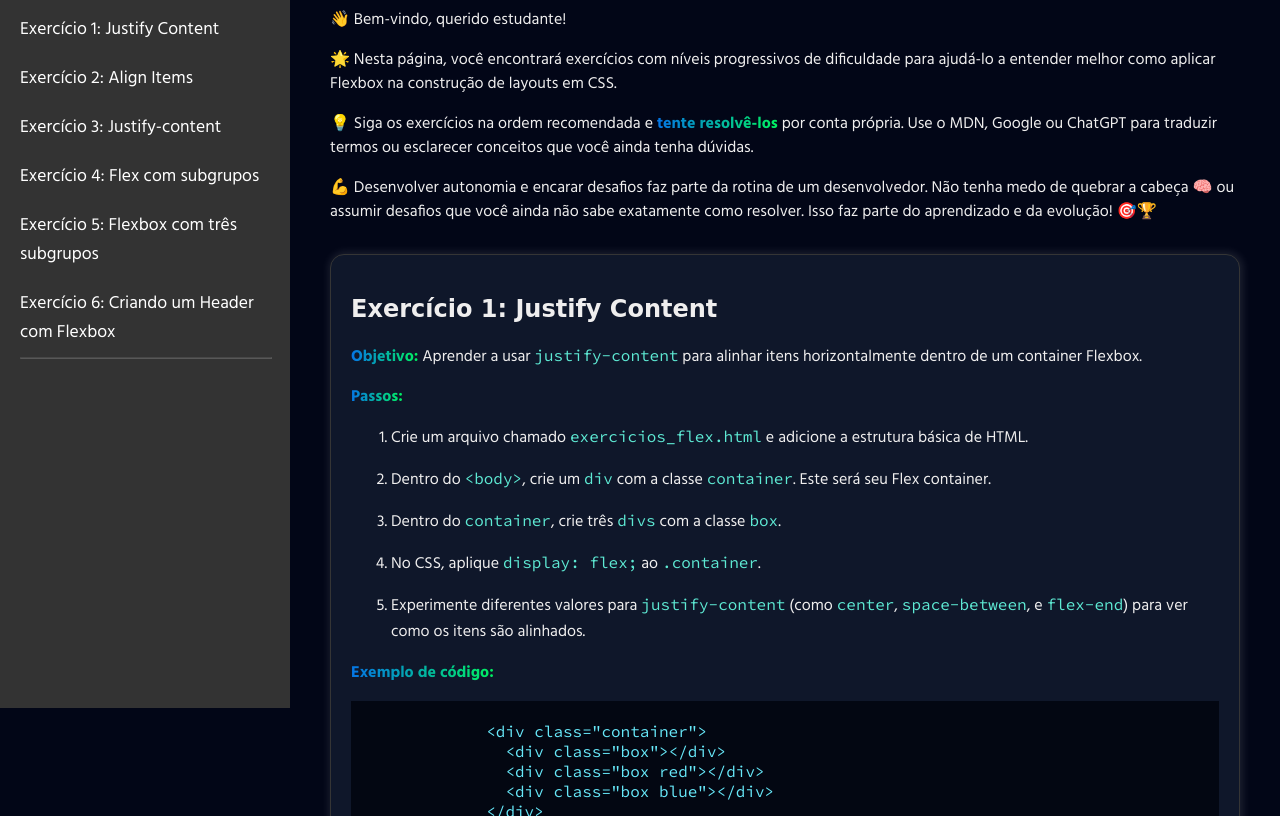
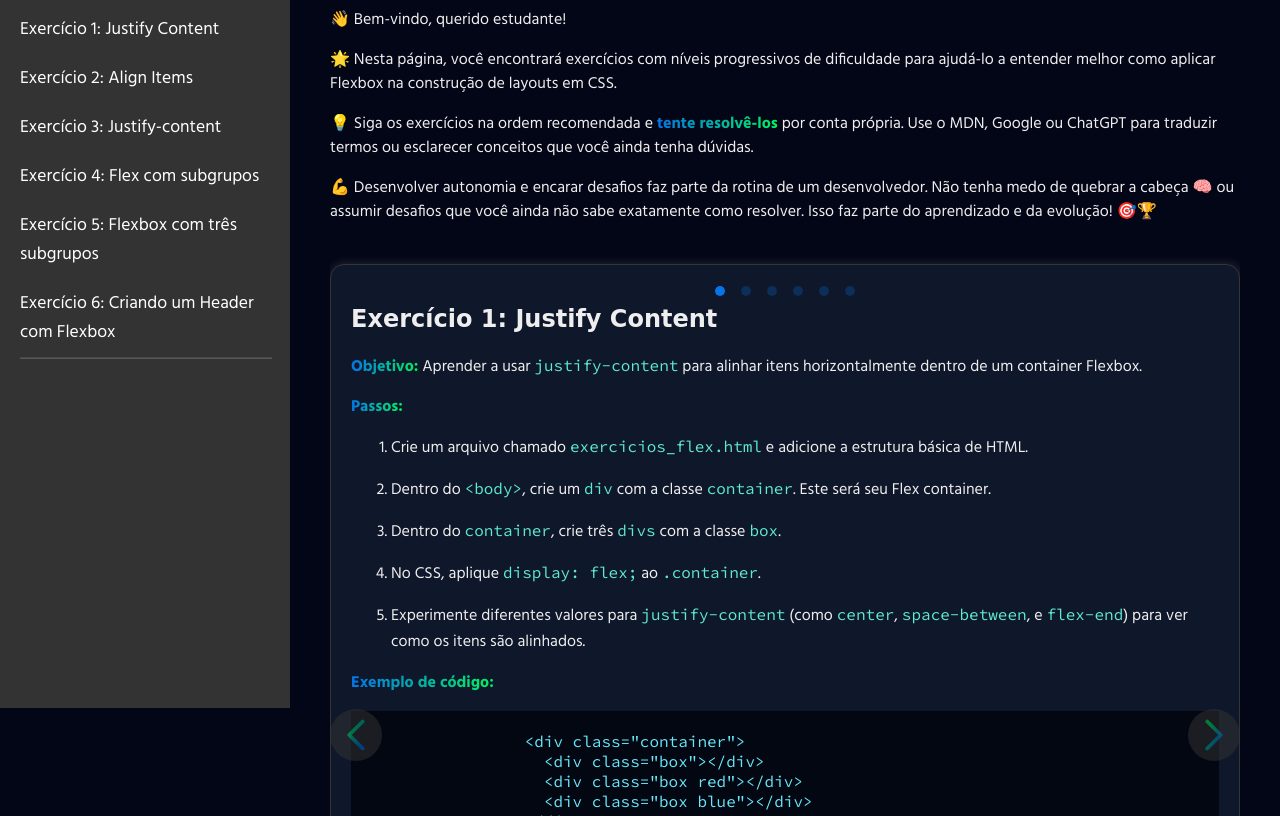
Before and after one commit to seriouslyvictor/Learn-Flex, a plain HTML site: page index.html in a window 1280 px wide. Shown: the part 132-948 px from the top of the page. Drawn offline with Linux system fonts and the light colour scheme; a web font is replaced by a local one.

Commit message:
Transformado exercicios em Carrossel para ocupar menos espaço na página

```diff
--- a/Flickity/flickity.css
+++ b/Flickity/flickity.css
@@ -6,7 +6,9 @@ https://flickity.metafizzy.co
   position: relative;
 }
 
-.flickity-enabled:focus { outline: none; }
+.flickity-enabled:focus {
+  outline: none;
+}
 
 .flickity-viewport {
   overflow: hidden;
@@ -25,9 +27,9 @@ https://flickity.metafizzy.co
 .flickity-enabled.is-draggable {
   -webkit-tap-highlight-color: transparent;
   -webkit-user-select: none;
-     -moz-user-select: none;
-      -ms-user-select: none;
-          user-select: none;
+  -moz-user-select: none;
+  -ms-user-select: none;
+  user-select: none;
 }
 
 .flickity-enabled.is-draggable .flickity-viewport {
@@ -86,13 +88,20 @@ https://flickity.metafizzy.co
   transform: translateY(-50%);
 }
 
-.flickity-prev-next-button.previous { left: 10px; }
-.flickity-prev-next-button.next { right: 10px; }
+.flickity-prev-next-button.previous {
+  left: 10px;
+}
+
+.flickity-prev-next-button.next {
+  right: 10px;
+}
+
 /* right to left */
 .flickity-rtl .flickity-prev-next-button.previous {
   left: auto;
   right: 10px;
 }
+
 .flickity-rtl .flickity-prev-next-button.next {
   right: auto;
   left: 10px;
@@ -111,7 +120,7 @@ https://flickity.metafizzy.co
 .flickity-page-dots {
   position: absolute;
   width: 100%;
-  bottom: -25px;
+  top: 50px;
   padding: 0;
   margin: 0;
   list-style: none;
@@ -119,7 +128,9 @@ https://flickity.metafizzy.co
   line-height: 1;
 }
 
-.flickity-rtl .flickity-page-dots { direction: rtl; }
+.flickity-rtl .flickity-page-dots {
+  direction: rtl;
+}
 
 .flickity-page-dots .dot {
   display: inline-block;
--- a/index.html
+++ b/index.html
@@ -5,6 +5,8 @@
     <meta charset="UTF-8">
     <meta name="viewport" content="width=device-width, initial-scale=1.0">
     <title>Exercícios Flexbox</title>
+    <link rel="stylesheet" href="Flickity/flickity.css">
+    <script src="Flickity/flickity.pkgd.min.js" defer></script>
     <link rel="stylesheet" href="style.css">
     <script src="script.js" defer></script>
 </head>
@@ -20,25 +22,32 @@
         <section>
             <h1 id="intro">Então você quer aprender Flexbox? 🚀</h1>
             <p>👋 Bem-vindo, querido estudante!</p>
-            <p>🌟 Nesta página, você encontrará exercícios com níveis progressivos de dificuldade para ajudá-lo a entender
+            <p>🌟 Nesta página, você encontrará exercícios com níveis progressivos de dificuldade para ajudá-lo a
+                entender
                 melhor como aplicar Flexbox na construção de layouts em CSS.</p>
-            <p>💡 Siga os exercícios na ordem recomendada e <strong>tente resolvê-los</strong> por conta própria. Use o MDN,
+            <p>💡 Siga os exercícios na ordem recomendada e <strong>tente resolvê-los</strong> por conta própria. Use o
+                MDN,
                 Google ou ChatGPT para traduzir termos ou esclarecer conceitos que você ainda tenha dúvidas.</p>
             <p>💪 Desenvolver autonomia e encarar desafios faz parte da rotina de um desenvolvedor. Não tenha medo de
-                quebrar a cabeça 🧠 ou assumir desafios que você ainda não sabe exatamente como resolver. Isso faz parte do
+                quebrar a cabeça 🧠 ou assumir desafios que você ainda não sabe exatamente como resolver. Isso faz parte
+                do
                 aprendizado e da evolução! 🎯🏆</p>
-            <!-- Exercise 1 -->
+            <div class="slider">
                 <article id="ex1" class="exercise">
                     <h2 class="ex--title">Exercício 1: Justify Content</h2>
                     <p><strong>Objetivo:</strong> Aprender a usar <code>justify-content</code> para alinhar itens
                         horizontalmente dentro de um container Flexbox.</p>
                     <p><strong>Passos:</strong></p>
                     <ol>
-                    <li>Crie um arquivo chamado <code>exercicios_flex.html</code> e adicione a estrutura básica de HTML.
+                        <li>Crie um arquivo chamado <code>exercicios_flex.html</code> e adicione a estrutura básica de
+                            HTML.
                         </li>
-                    <li>Dentro do <code>&lt;body&gt;</code>, crie um <code>div</code> com a classe <code>container</code>.
-                        Este será seu Flex container.</li>
-                    <li>Dentro do <code>container</code>, crie três <code>divs</code> com a classe <code>box</code>.</li>
+                        <li>Dentro do <code>&lt;body&gt;</code>, crie um <code>div</code> com a classe
+                            <code>container</code>.
+                            Este será seu Flex container.
+                        </li>
+                        <li>Dentro do <code>container</code>, crie três <code>divs</code> com a classe <code>box</code>.
+                        </li>
                         <li>No CSS, aplique <code>display: flex;</code> ao <code>.container</code>.</li>
                         <li>Experimente diferentes valores para <code>justify-content</code> (como <code>center</code>,
                             <code>space-between</code>, e <code>flex-end</code>) para ver como os itens são alinhados.
@@ -58,21 +67,25 @@
                         <div class="box blue"></div>
                     </div>
                 </article>
-            <!-- Exercise 2 -->
                 <article id="ex2" class="exercise">
                     <h2 class="ex--title">Exercício 2: Align Items</h2>
-                <p><strong>Objetivo:</strong> Aprender a usar <code>align-items</code> para alinhar os itens verticalmente
+                    <p><strong>Objetivo:</strong> Aprender a usar <code>align-items</code> para alinhar os itens
+                        verticalmente
                         dentro de um container Flexbox.</p>
                     <p><strong>Passos:</strong></p>
                     <ol>
                         <li>Crie um outro container chamado <code>container-2</code>.</li>
-                    <li>Repita os passos do Exercício 1, mas desta vez use a propriedade <code>align-items</code> para
+                        <li>Repita os passos do Exercício 1, mas desta vez use a propriedade <code>align-items</code>
+                            para
                             alinhar os itens verticalmente.</li>
                         <li>Aplique <code>height</code> à <code>container2</code> para que o efeito seja visível (ex:
                             <code>height: 200px;</code>).
                         </li>
-                    <li>Experimente valores como <code>flex-start</code>, <code>center</code>, e <code>flex-end</code> para
-                        ver as mudanças no alinhamento.</li>
+                        <li>Experimente valores como <code>flex-start</code>, <code>center</code>, e
+                            <code>flex-end</code>
+                            para
+                            ver as mudanças no alinhamento.
+                        </li>
                     </ol>
                     <p><strong>Exemplo de código:</strong></p>
                     <pre>
@@ -88,7 +101,6 @@
                         <div class="box blue"></div>
                     </div>
                 </article>
-            <!-- Ecercicio 3 -->
                 <article id="ex3" class="exercise">
                     <h2 class="ex--title">Exercício 3: Justify-content</h2>
                     <p><strong>Objetivo:</strong> Aprender a usar <code>justify-content</code> para separar os itens
@@ -97,7 +109,8 @@
                     <p><strong>Passos:</strong></p>
                     <ol>
                         <li>Crie um container chamado <code>container-3</code>.</li>
-                    <li>Repita os passos do Exercício 1, usa novamente a propriedade <code>justify-content</code> para
+                        <li>Repita os passos do Exercício 1, usa novamente a propriedade <code>justify-content</code>
+                            para
                             espaçar os itens horizontalmente.</li>
                         <li>Experimente valores como <code>space-between</code>, <code>space-around</code>, e
                             <code>space-evenly</code> para
@@ -128,8 +141,10 @@
                         <li>Dentro deste container, crie dois sub-containers chamados <code>grupo</code> usando
                             <code>&lt;div&gt;</code>. Esses serão os grupos de caixas.
                         </li>
-                    <li>Cada sub-container <code>grupo</code> deve conter 2 caixas, totalizando 4 caixas no final.</li>
-                    <li>No CSS, aplique <code>display: flex;</code> ao <code>.container-4</code> e também aos sub-containers
+                        <li>Cada sub-container <code>grupo</code> deve conter 2 caixas, totalizando 4 caixas no final.
+                        </li>
+                        <li>No CSS, aplique <code>display: flex;</code> ao <code>.container-4</code> e também aos
+                            sub-containers
                             experimente valores para
                             <code>justify-content</code>, como <code>space-between</code>, <code>space-around</code> e
                             <code>space-evenly</code>, para observar como os grupos são separados e alinhados.
@@ -149,7 +164,8 @@
                   &lt;/div&gt;
                 &lt;/div&gt;
                     </pre>
-                <p><strong>Visualização:</strong> O layout final terá dois grupos de caixas separados horizontalmente de
+                    <p><strong>Visualização:</strong> O layout final terá dois grupos de caixas separados
+                        horizontalmente de
                         acordo com o valor de <code>justify-content</code> aplicado.</p>
                     <div class="output" style="justify-content: space-between; height: auto;">
                         <div class="grupo" style="display: flex;">
@@ -164,7 +180,8 @@
                 </article>
                 <article id="ex5" class="exercise">
                     <h2 class="ex--title">Exercício 5: Flexbox com três subgrupos</h2>
-                <p><strong>Objetivo:</strong> Reforçar o uso do Flexbox criando um layout com dois grupos de caixas nas
+                    <p><strong>Objetivo:</strong> Reforçar o uso do Flexbox criando um layout com dois grupos de caixas
+                        nas
                         extremidades e três caixas agrupadas no centro, utilizando propriedades de alinhamento.</p>
                     <p><strong>Passos:</strong></p>
                     <ol>
@@ -173,10 +190,14 @@
                             <code>lado-esquerdo</code> e <code>lado-direito</code>, e um sub-container central chamado
                             <code>centro</code>.
                         </li>
-                    <li>Coloque uma caixa dentro de <code>lado-esquerdo</code> e <code>lado-direito</code> e três caixas
+                        <li>Coloque uma caixa dentro de <code>lado-esquerdo</code> e <code>lado-direito</code> e três
+                            caixas
                             dentro de <code>centro</code>.</li>
-                    <li>No CSS, aplique <code>display: flex;</code> ao <code>container-5</code> e ajuste as propriedades de
-                        <code>justify-content</code> e <code>align-items</code> para alinhar os elementos corretamente.
+                        <li>No CSS, aplique <code>display: flex;</code> ao <code>container-5</code> e ajuste as
+                            propriedades
+                            de
+                            <code>justify-content</code> e <code>align-items</code> para alinhar os elementos
+                            corretamente.
                         </li>
                     </ol>
                     <p><strong>Exemplo de código:</strong></p>
@@ -197,8 +218,11 @@
                   &lt;/div&gt;
                 &lt;/div&gt;
                     </pre>
-                <p><strong>Visualização:</strong> O layout resultante terá dois grupos de caixas (lado esquerdo e lado
-                    direito) e um grupo central com três caixas, todos alinhados conforme as propriedades de Flexbox.</p>
+                    <p><strong>Visualização:</strong> O layout resultante terá dois grupos de caixas (lado esquerdo e
+                        lado
+                        direito) e um grupo central com três caixas, todos alinhados conforme as propriedades de
+                        Flexbox.
+                    </p>
                     <div class="output" style="justify-content: space-between; align-items: center;">
                         <div class="lado-esquerdo">
                             <div class="box red"></div>
@@ -215,18 +239,25 @@
                 </article>
                 <article id="ex6" class="exercise">
                     <h2 class="ex--title">Exercício 6: Criando um Header com Flexbox</h2>
-                <p><strong>Objetivo:</strong> Criar um layout de cabeçalho típico de um site utilizando Flexbox, com uma
+                    <p><strong>Objetivo:</strong> Criar um layout de cabeçalho típico de um site utilizando Flexbox, com
+                        uma
                         logo à esquerda, itens de navegação ao centro e botões à direita.</p>
                     <p><strong>Passos:</strong></p>
                     <ol>
                         <li>Crie um container chamado <code>header</code> que será o flex container principal.</li>
-                    <li>Adicione um elemento para a logo (use um <code>&lt;div&gt;</code> ou <code>&lt;img&gt;</code>).</li>
-                    <li>Crie um sub-container chamado <code>nav</code> dentro do header e adicione três links de navegação.
+                        <li>Adicione um elemento para a logo (use um <code>&lt;div&gt;</code> ou
+                            <code>&lt;img&gt;</code>).
+                        </li>
+                        <li>Crie um sub-container chamado <code>nav</code> dentro do header e adicione três links de
+                            navegação.
                         </li>
                         <li>Adicione um segundo sub-container para os botões à direita do cabeçalho.</li>
-                    <li>No CSS, aplique <code>display: flex;</code> ao <code>header</code> e ajuste as propriedades de
-                        <code>justify-content</code> e <code>align-items</code> para criar um layout responsivo e bem
-                        alinhado.</li>
+                        <li>No CSS, aplique <code>display: flex;</code> ao <code>header</code> e ajuste as propriedades
+                            de
+                            <code>justify-content</code> e <code>align-items</code> para criar um layout responsivo e
+                            bem
+                            alinhado.
+                        </li>
                     </ol>
                     <p><strong>Exemplo de código:</strong></p>
                     <pre>
@@ -246,7 +277,8 @@
                 &lt;/header&gt;
                     </pre>
                     <p><strong>Visualização:</strong> O layout final deve ter a logo à esquerda, os itens de navegação
-                    centralizados e os botões alinhados à direita, todos organizados de forma clara e responsiva.</p>
+                        centralizados e os botões alinhados à direita, todos organizados de forma clara e responsiva.
+                    </p>
                     <div class="output" style="display: flex; justify-content: space-between; align-items: center;">
                         <div class="logo">Logo</div>
                         <nav class="nav">
@@ -260,11 +292,23 @@
                         </div>
                     </div>
                 </article>
+                <button class="slider--button prev-button">
+                    <img src="Assets/SVG/arrow-left.svg" alt="Ir para esquerda">
+                </button>
+                <!-- Custom Next Button with SVG -->
+                <button class="slider--button next-button">
+                    <img src="Assets/SVG/arrow-right.svg" alt="Ir para direita">
+                </button>
+            </div>
         </section>
         <section id="flex">
             <h2 class="topic--title"> Flex Direction</h2>
-            <p>Agora nós vamos praticar layouts em <strong>colunas</strong> usando <code>flex-direction: column;</code></p>
-            <p>Lembre-se que quando mudamos a direção do Flex, os eixos x e y também mudam de direção, de modo que o <code>justify-content</code> passa a afetar os itens <strong>verticalmente</strong> e o <code>align-items</code> passa a afetar os itens <strong>horizontalmente</strong>.</p>
+            <p>Agora nós vamos praticar layouts em <strong>colunas</strong> usando <code>flex-direction: column;</code>
+            </p>
+            <p>Lembre-se que quando mudamos a direção do Flex, os eixos x e y também mudam de direção, de modo que o
+                <code>justify-content</code> passa a afetar os itens <strong>verticalmente</strong> e o
+                <code>align-items</code> passa a afetar os itens <strong>horizontalmente</strong>.
+            </p>
         </section>
 
 
--- a/script.js
+++ b/script.js
@@ -1,7 +1,7 @@
 const allExercises = document.querySelectorAll('.ex--title');
 const adicionarDivisor = function (el) {
     console.log(el)
-    let section =  el.closest("section");
+    let section = el.closest("section");
     let article = el.closest("article")
     let lastArticle = section.querySelector(`article:last-child`)
     if (article === lastArticle) {
@@ -28,5 +28,26 @@ const gerarNavBar = function (array) {
     });
 }
 
+const iniciarSliders = function () {
+    const slider1 = document.querySelector(".slider");
+    const params = {
+        cellAlign: 'left',
+        contain: true,
+        prevNextButtons: false,
+        cellSelector: 'article'
+    }
+    const flicky1 = new Flickity(slider1, params)
+    const prevButton = document.querySelector('.prev-button');
+    const nextButton = document.querySelector('.next-button');
+    prevButton.addEventListener('click', function () {
+        flicky1.previous();  // Go to the previous slide
+    });
+    nextButton.addEventListener('click', function () {
+        flicky1.next();  // Go to the next slide
+    });
 
+}
+
+
+iniciarSliders()
 gerarNavBar(allExercises)
--- a/style.css
+++ b/style.css
@@ -63,7 +63,9 @@ h1 {
 }
 
 .exercise {
+    width: calc(100% - 42px);
     margin-top: 30px;
+    margin-right: .9375rem;
     padding: 20px;
     border: 1px solid #353535;
     background-color: #0f172a;
@@ -107,7 +109,7 @@ hr {
     margin: 0;
 }
 
-ol {
+article ol {
     display: flex;
     flex-direction: column;
     gap: 16px;
@@ -138,6 +140,8 @@ strong {
 
 }
 
+
+
 /* Animaçao de borda */
 .output {
     border: 2px solid transparent;
@@ -160,3 +164,46 @@ strong {
         background-position: 100% 50%;
     }
 }
+
+/* FLickity Overwrites */
+
+.flickity-page-dots {
+    top: 50px;
+}
+
+.flickity-page-dots .dot {
+    background-color: #0575E6;
+}
+
+.slider--button {
+    display: flex;
+    align-items: center;
+    justify-content: center;
+    background-color: #333;
+    border-radius: 50%;
+    width: 3rem;
+    height: 3rem;
+    padding: 2px;
+    box-sizing: content-box;
+    position: absolute;
+    top: 50%;
+    z-index: 10;
+    border: none;
+    transform: translateY(-50%);
+    cursor: pointer;
+    opacity: 0.5;
+    transition: 0.4s all linear;
+}
+
+.prev-button {
+    left: 0;
+}
+
+.next-button {
+    right: 0;
+}
+
+.prev-button:hover,
+.next-button:hover {
+    opacity: 1;
+}
```
Also changed, not shown: Assets/SVG/arrow-left.svg (added), Assets/SVG/arrow-right.svg (added). Lines whose indentation alone changed are shown as unchanged.
